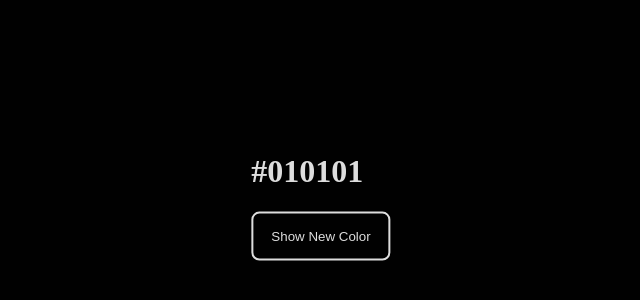
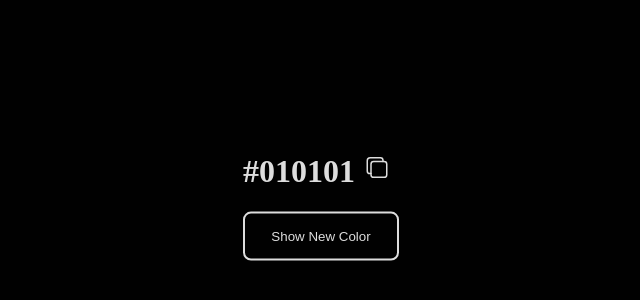
Before and after one commit to JK-8989/js-random-0, a plain HTML site: page index.html in a window 1280 px wide. Shown: the part 204-504 px from the top of the page, without its empty margins (319-959 px from the left). Drawn offline with nearby package versions, Linux system fonts and the light colour scheme.

Commit message:
Add copy-to-clipboard design

```diff
--- a/index.html
+++ b/index.html
@@ -5,6 +5,8 @@
   <meta http-equiv="X-UA-Compatible" content="IE=edge">
   <meta name="viewport" content="width=device-width, initial-scale=1.0">
   <title>Random BG Generator</title>
+  <script type="module" src="https://unpkg.com/ionicons@5.5.2/dist/ionicons/ionicons.esm.js"></script>
+
   <style>
     body {
       margin: 0;
@@ -21,6 +23,47 @@
       transform: translate(-50%, -50%);
       display: flex;
       flex-direction: column;
+      transition: all 0.5s ease;
+    }
+    .box {
+      display: flex;
+      align-items: baseline;
+    }
+    .box #copy {
+      font-size: 1.5em;
+      padding-left: 10px;
+      padding-bottom: 2px;
+    }
+    .box::before {
+      content: 'Copied!';
+      background: rgb(158, 158, 158);
+      color: #010101;
+      font-size: 0.7em;
+      border-radius: 10px;
+      padding: 5px 10px;
+      position: absolute;
+      top: 0;
+      left: 160px;
+      opacity: 0;
+
+    }
+    .box::after {
+      content: '';
+      width: 10px;
+      height: 10px;
+      background: red;
+      transform: rotate(45deg);
+      position: relative;
+      top: -30px;
+      left: -20px;
+      z-index: -1;
+      background: rgb(158, 158, 158);
+      opacity: 0;
+
+    }
+    .container.active .box::before,
+    .container.active .box::after {
+      opacity: 1;
     }
     button {
       background-color: transparent;
@@ -35,7 +78,12 @@
 </head>
 <body>
   <div class="container">
-    <h1 id="hex">#010101</h1>
+    <div class="box">
+      <h1 id="hex">#010101</h1>
+
+      <ion-icon id="copy" name="copy-outline"></ion-icon>
+
+    </div>
   <button>Show New Color</button>
   </div>
 
@@ -53,7 +101,8 @@
         console.log(color);
       }
       document.body.style.background = color;
-      document.getElementById('hex').innerText = color
+      document.querySelector('h1').innerText = color;
+
     }
 
     button.addEventListener('click', showNewColor);
```
